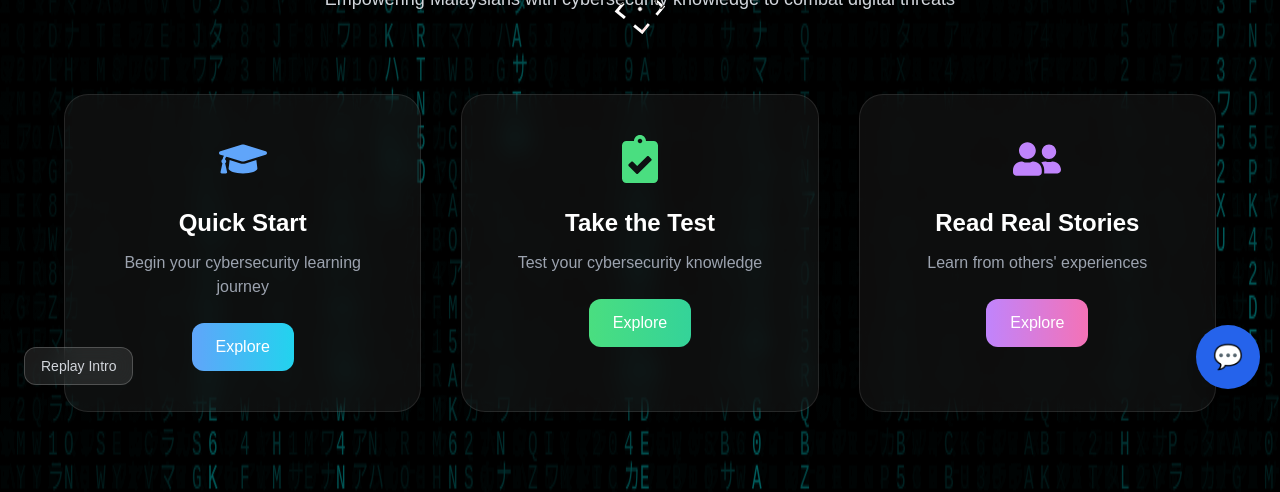
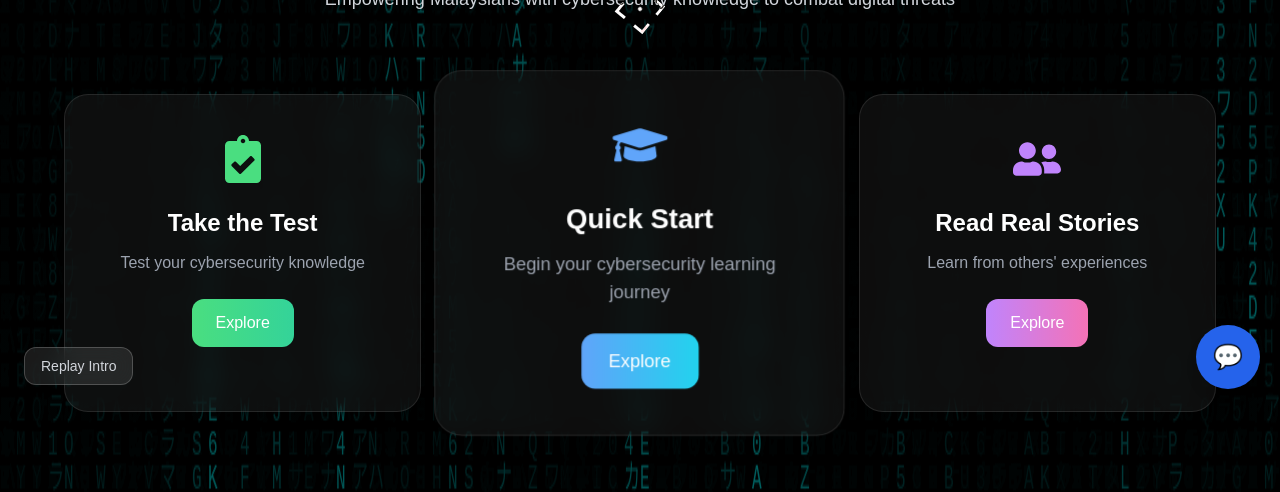
Before and after one commit to a-programmer-cat/CyberSavvy, a React (Create React App) app: page / in a window 1280 px wide. Shown: the part 391-883 px from the top of the page. Built offline with nearby package versions, Linux system fonts and the light colour scheme; no server answers.

Commit message:
Home Page

```diff
--- a/src/pages/Home.tsx
+++ b/src/pages/Home.tsx
@@ -116,18 +116,18 @@ export const Home = () => {
 
   const cards = [
     {
+      icon: <FaClipboardCheck className="text-5xl mb-6 text-green-400" />,
+      title: t("takeTest"),
+      desc: t("testYourKnowledge"),
+      link: "/test",
+      color: "from-green-400 to-emerald-400",
+    },
+    {
       icon: <FaGraduationCap className="text-5xl mb-6 text-blue-400" />,
       title: t("quickStart"),
       desc: t("startLearning"),
       link: "/learning",
       color: "from-blue-400 to-cyan-400",
-    },
-    {
-      icon: <FaClipboardCheck className="text-5xl mb-6 text-green-400" />,
-      title: t("takeTest"),
-      desc: t("testYourKnowledge"),
-      link: "/test",
-      color: "from-green-400 to-emerald-400",
     },
     {
       icon: <FaUserFriends className="text-5xl mb-6 text-purple-400" />,
@@ -201,8 +201,9 @@ export const Home = () => {
                     hidden: { opacity: 0, y: 40 },
                     show: { opacity: 1, y: 0, transition: { duration: 0.45 } },
                   }}
-                  whileHover={{ y: -6, scale: 1.02 }}
-                  className="relative bg-white/5 backdrop-blur-md border border-white/10 rounded-3xl p-10 shadow-xl hover:shadow-cyan-500/20 transition-all"
+                  whileHover={{ y: -6, scale: i === 1 ? 1.15 : 1.05 }}
+                  style={{ scale: i === 1 ? 1.15 : 1 }}  // 👈 这行是关键！
+                  className="relative transform-gpu bg-white/5 backdrop-blur-md border border-white/10 rounded-3xl p-10 shadow-xl hover:shadow-cyan-500/20 transition-transform duration-300"
                 >
                   <div className="flex flex-col items-center text-center">
                     {c.icon}
@@ -210,7 +211,7 @@ export const Home = () => {
                     <p className="text-gray-400 mb-6">{c.desc}</p>
                     <Link
                       to={c.link}
-                      className={`px-6 cursor-target py-3 rounded-xl font-medium bg-gradient-to-r ${c.color} hover:opacity-90 transition-all duration-200`}
+                      className={`px-6 py-3 rounded-xl font-medium bg-gradient-to-r ${c.color} hover:opacity-90 transition-all duration-200`}
                     >
                       {t("explore")}
                     </Link>
```
